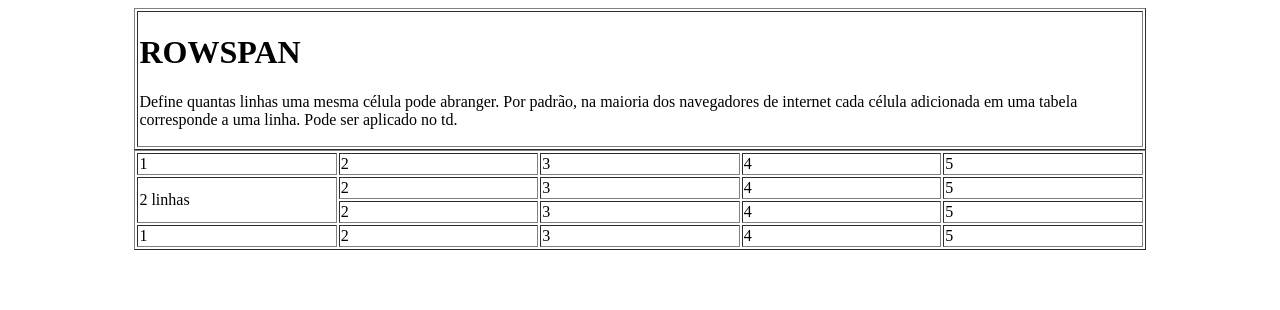
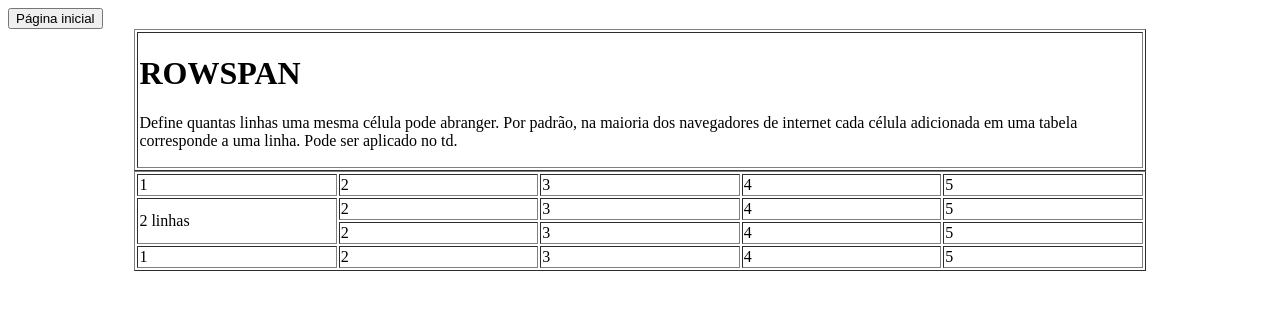
Before and after one commit to hernanegonsalves/html15-04, a plain HTML site: page rowspan.html in a window 1280 px wide. Drawn offline with Linux system fonts and the light colour scheme.

Commit message:
Update rowspan.html

```diff
--- a/rowspan.html
+++ b/rowspan.html
@@ -6,6 +6,7 @@
 	<title>20/04</title>
 </head>
 <body>
+	<a href="https://hernanegonsalves.github.io/html15-04/"><button>Página inicial</button></a>
 	<table width="80%" align="center" border="1">
 		<tr>
 			<td>
```
